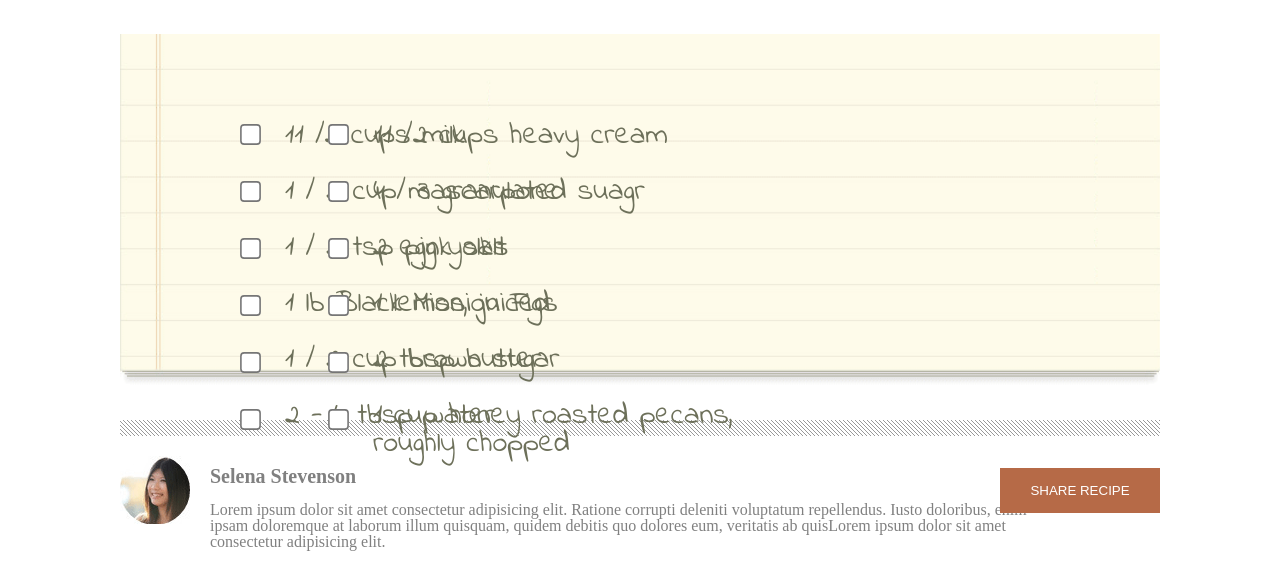
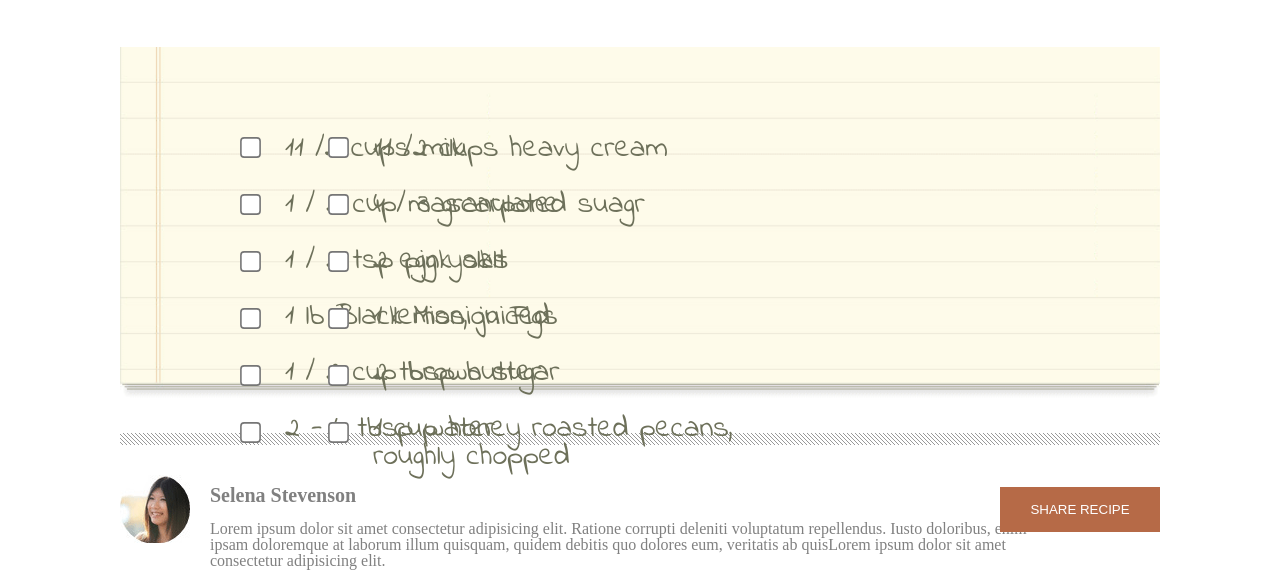
Before and after one commit to Ibrahim-Aldereni/chocolate_pizza, a plain HTML site: page index.html in a window 1280 px wide. Shown: the part 1487-2075 px from the top of the page. Drawn offline with Linux system fonts and the light colour scheme.

Commit message:
modify head border height

```diff
--- a/css/style.css
+++ b/css/style.css
@@ -53,9 +53,14 @@ header nav{
 #border{
   display: block;
   width: 100%;
-  top: 70px;
-  left: 0;
-  height: 1em;
+  height: 0.8em;
+  background: url(/img/hr-img.png)
+}
+#border2{
+  margin-top: 30px;
+  display: block;
+  width: 100%;
+  height: 0.8em;
   background: url(/img/hr-img.png)
 }
 
--- a/index.html
+++ b/index.html
@@ -22,9 +22,8 @@
       <img src="img/rss-icon.png" alt="rss" id="rss">
       <img src="img/mail-icon.png" alt="mail">
     </nav>
-    <p id="border"> </p>
   </header>
-
+  <p id="border"> </p>
   <main>
     <section id="row-1">
       <h2>Chocolate Pizza</h2>
@@ -78,9 +77,8 @@
       </form>
     </section>
   </main>
-
+  <p id="border2"> </p>
   <footer>
-    <p id="border"> </p>
     <section id="footer-1">
       <img src="img/van-pic.png" alt="">
       <article>
```
